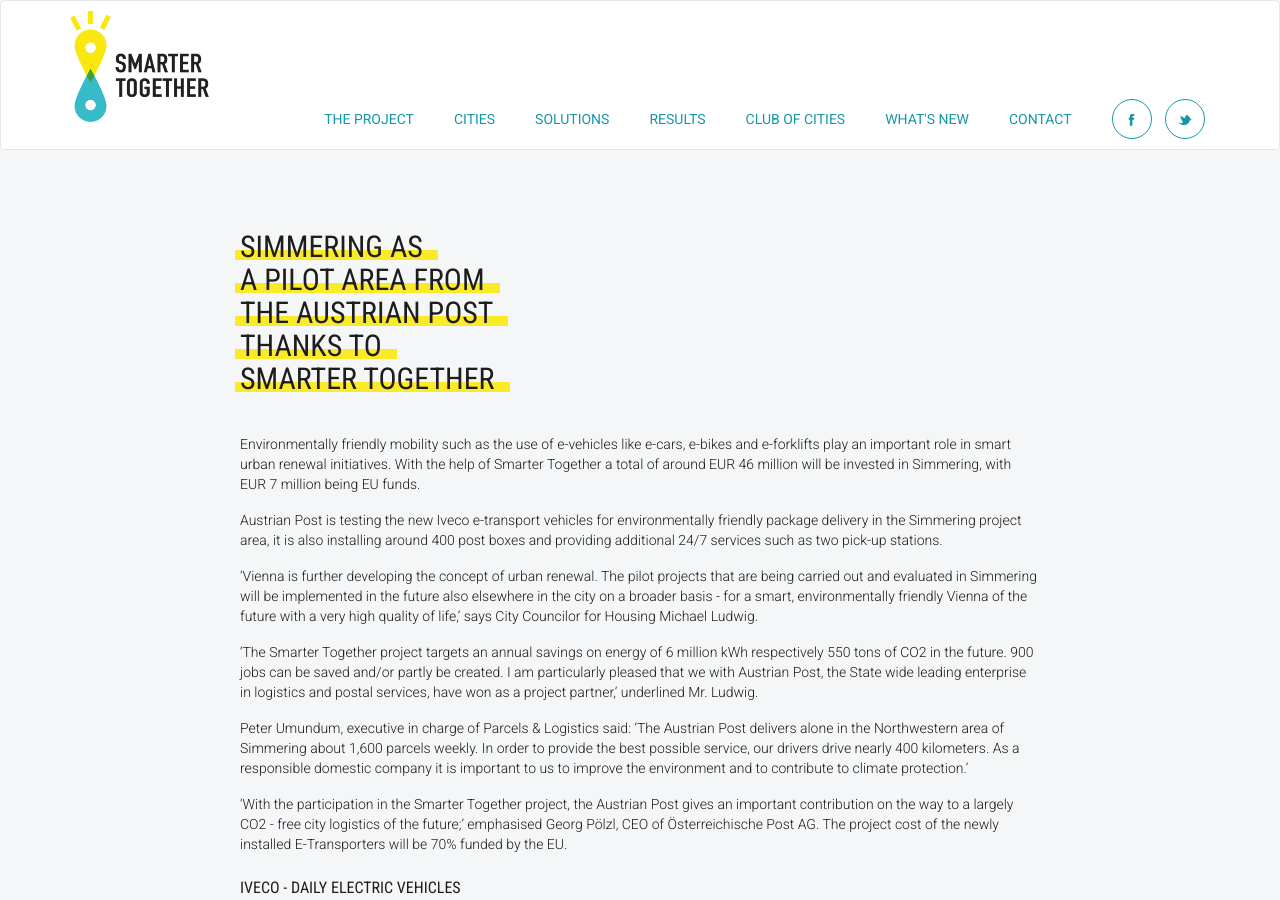
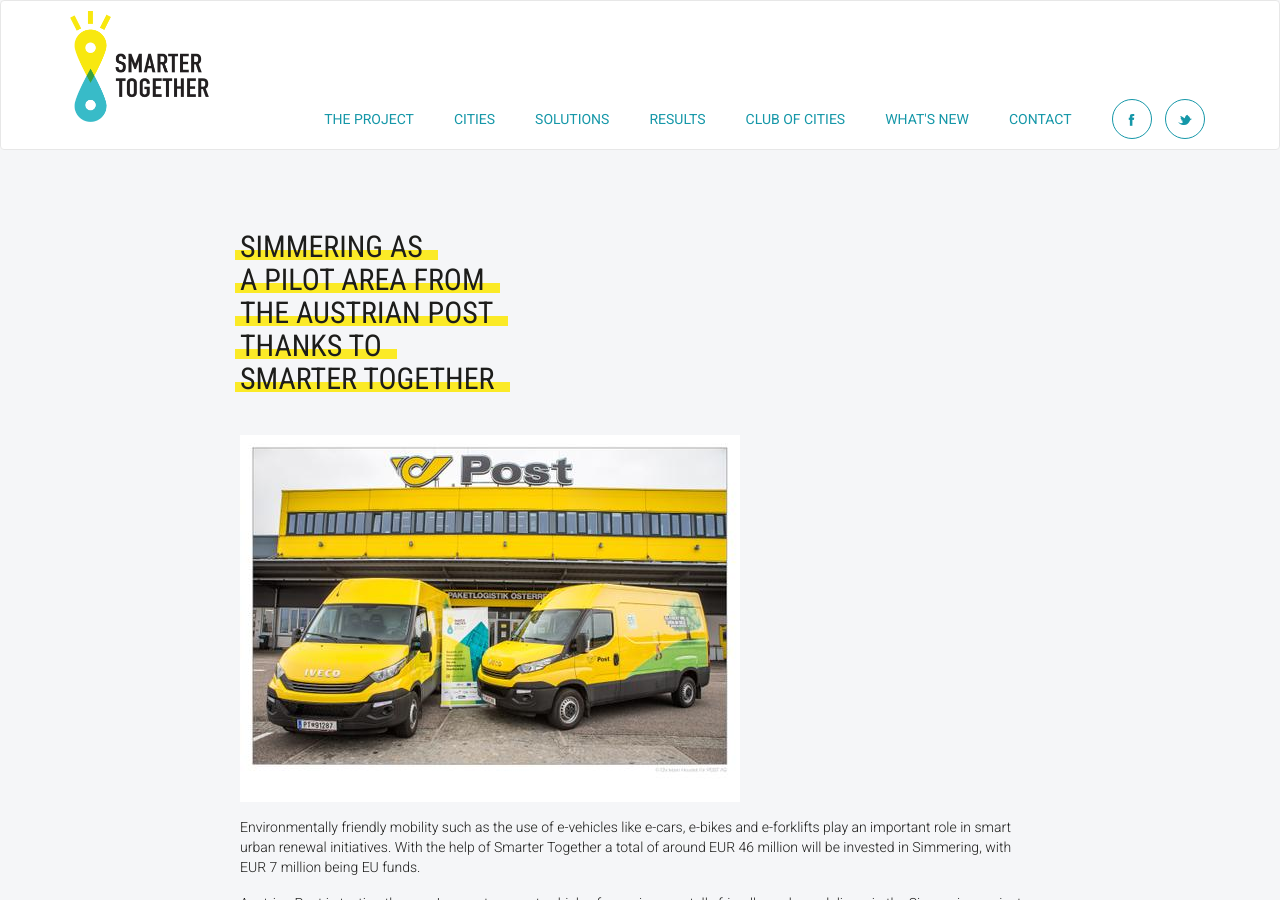
Before and after one commit to frontcraft/smarttogether, a Jekyll site: the page built from _news/2017-04-04-two-IVECO-E-Transporters-for-Postal-Service-in-Simmering.md, in a window 1280 px wide and 900 px high, scrolled down 1275 px. Built offline with Jekyll 4.4.1, drawn with Linux system fonts in a browser that asks for light colours; nearby versions of some CDN libraries.

Commit message:
Update 2017-04-04-two-IVECO-E-Transporters-for-Postal-Service-in-Simmering.md

```diff
--- a/_news/2017-04-04-two-IVECO-E-Transporters-for-Postal-Service-in-Simmering.md
+++ b/_news/2017-04-04-two-IVECO-E-Transporters-for-Postal-Service-in-Simmering.md
@@ -13,6 +13,8 @@ boximageurl: 'images/news/Vienna IVECCO Photo.jpg'
 <h2><span class="ornament-news">Thanks to</span></h2>
 <h2><span class="ornament-news">Smarter Together</span></h2>
 </div>
+
+![Iveco-Transport.jpg]({{site.baseurl}}images/news/Vienna IVECCO Photo.jpg)
 
 Environmentally friendly mobility such as the use of e-vehicles like e-cars, e-bikes and e-forklifts play an important role in smart urban renewal initiatives. With the help of Smarter Together a total of around EUR 46 million will be invested in Simmering, with EUR 7 million being EU funds.
 
```
